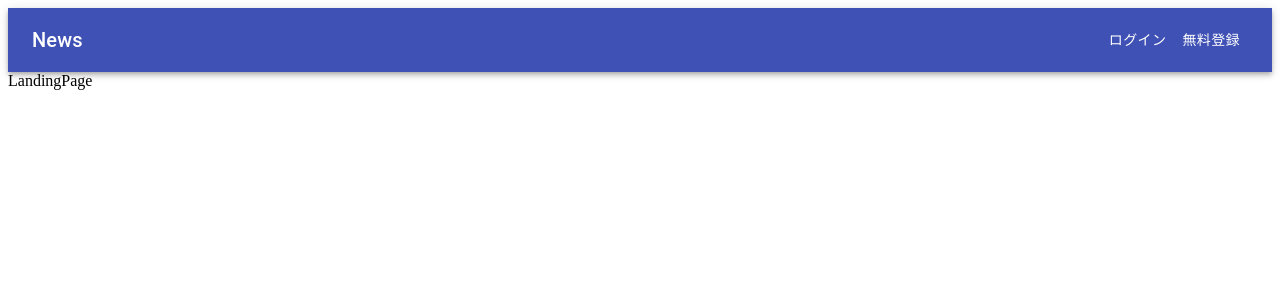
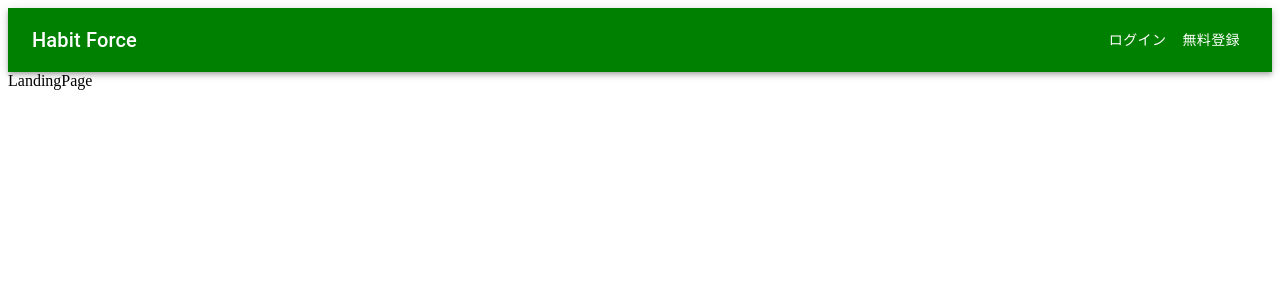
Before and after one commit to Ezure-HARUNA/HabitForce, a React (Create React App) app: page / in a window 1280 px wide. Shown: the top 300 px of the page. Built offline with nearby package versions, Linux system fonts and the light colour scheme; no server answers.

Commit message:
NavBarの見た目整える

```diff
--- a/src/components/NavBar.js
+++ b/src/components/NavBar.js
@@ -8,9 +8,14 @@ import Button from '@material-ui/core/Button';
 import Dialog from '@material-ui/core/Dialog';
 import DialogContent from '@material-ui/core/DialogContent';
 import DialogTitle from '@material-ui/core/DialogTitle';
+import styled from 'styled-components'
 
 import firebase from '../firebase/config';
 import LoginForm from './LoginForm';
+
+const StyledToolbar = styled(Toolbar)`
+  background-color: green!important;
+`
 
 const useStyles = makeStyles(theme => ({
   root: {
@@ -140,12 +145,12 @@ function NavBar(props) {
 
   return (
     <AppBar position="static">
-      <Toolbar>
+      <StyledToolbar>
         <Typography variant="h6" className={classes.title}>
-          News
+          Habit Force
         </Typography>
         {renderAuth()}
-      </Toolbar>
+      </StyledToolbar>
     </AppBar>
   );
 }
```
